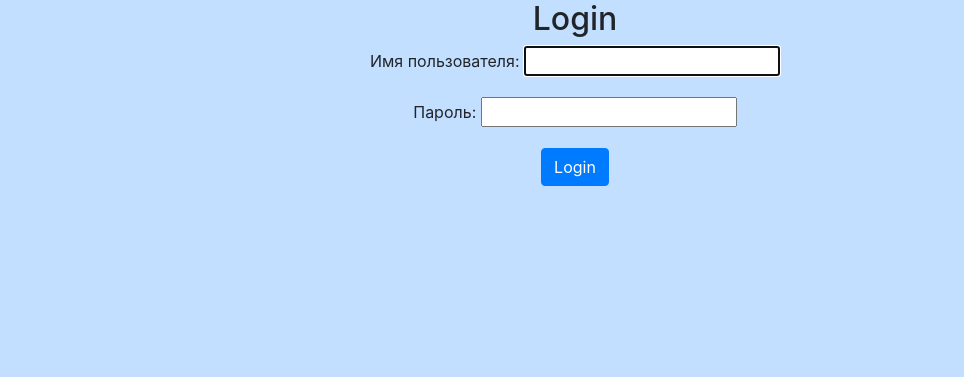
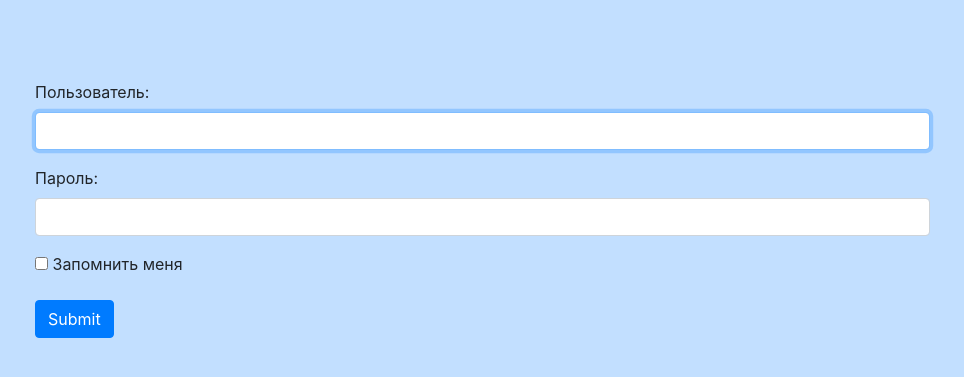
Before and after one commit to Denizz/linko, a Django app: page /login/ in a window 1280 px wide. Shown: the part 68-445 px from the top of the page, without its empty margins (65-1029 px from the left). Run offline with Django 3.2, Linux system fonts and the light colour scheme; some libraries are stand-ins or nearby versions.

Commit message:
new styles and customize loginform

```diff
--- a/links/static/css/styles.css
+++ b/links/static/css/styles.css
@@ -73,3 +73,9 @@ a {
 a:hover {
     text-decoration: none;
 }
+
+.login > p > label {
+    padding-right: 20px;
+    align: left;
+
+}
--- a/links/templates/links/userpage.html
+++ b/links/templates/links/userpage.html
@@ -39,8 +39,9 @@
                 {% for lf in lastfive %}
             <div class="col-md-auto">
                 <h4 class="h4-darkgrey"><a href={{ lf.text }} target="_blank"> {{ lf.title }}</a></h4>
-                    <div class="col-12"><p><strong>текст ссылки: </strong><a href={{lf.text}} target="_blank"> {{lf.text}}</a></p>
-                    <small>добавлена: {{ lf.created_date }}&nbsp;&nbsp;&nbsp;</small>
+                    <div class="col-12"><p><strong>текст ссылки: </strong><a href={{lf.text}} target="_blank"> {{lf.text}}</a>
+                    <br><small>добавлена: {{ lf.created_date }}&nbsp;&nbsp;&nbsp;</small></p>
+                    <a href="{% url 'edit' lf.pk %}" style="padding-right: 2rem;"><i class="fas fa-pencil-alt"></i> Редактировать</a>
                     <a href="{% url 'remove' lf.pk %}"><i class="far fa-trash-alt"></i> Удалить</a>
                     </div>
             <hr>
--- a/links/templates/registration/login.html
+++ b/links/templates/registration/login.html
@@ -1,18 +1,36 @@
 {% extends 'links/base.html' %}
-
 {% block title %}Login{% endblock %}
-
 {% block content %}
-<div class="container-fluid">
-  <div class="row padding text-center">
-    <div class="col-12">
-  <h2>Login</h2>
-  <form method="post">
-    {% csrf_token %}
-    {{ form.as_p }}
-    <button type="submit" class="btn btn-primary btn-submit">Login</button>
-  </form>
+<div class="container">
+  <form class="form-horizontal" method="post" id="loginform">
+            {% csrf_token %}
+    <div class="form-group">
+      <label class="control-label col-sm-2" for="id_username">Пользователь:</label>
+      <div class="col-sm-10">{{ form.username }}</div>
+    </div>
+    <div class="form-group">
+      <label class="control-label col-sm-2" for="id_password">Пароль:</label>
+      <div class="col-sm-10 ">{{ form.password }}</div>
+    </div>
+    <div class="form-group">
+      <div class="col-sm-offset-2 col-sm-10">
+        <div class="checkbox">
+          <label><input type="checkbox" name="remember"> Запомнить меня </label>
+        </div>
       </div>
     </div>
-  </div>
+    <div class="form-group">
+      <div class="col-sm-offset-2 col-sm-10">
+        <button type="submit" class="btn btn-primary btn-submit">Submit</button>
+      </div>
+    </div>
+  </form>
+</div>
+<script>
+  $(document).ready(function (){
+  $("#loginform").find("input").each(function () {
+    if ($(this).attr("name")!== "remember") $(this).addClass("form-control");
+  })
+  })
+</script>
 {% endblock %}
```
Also changed, not shown: links/forms.py (+12 -5 lines).
